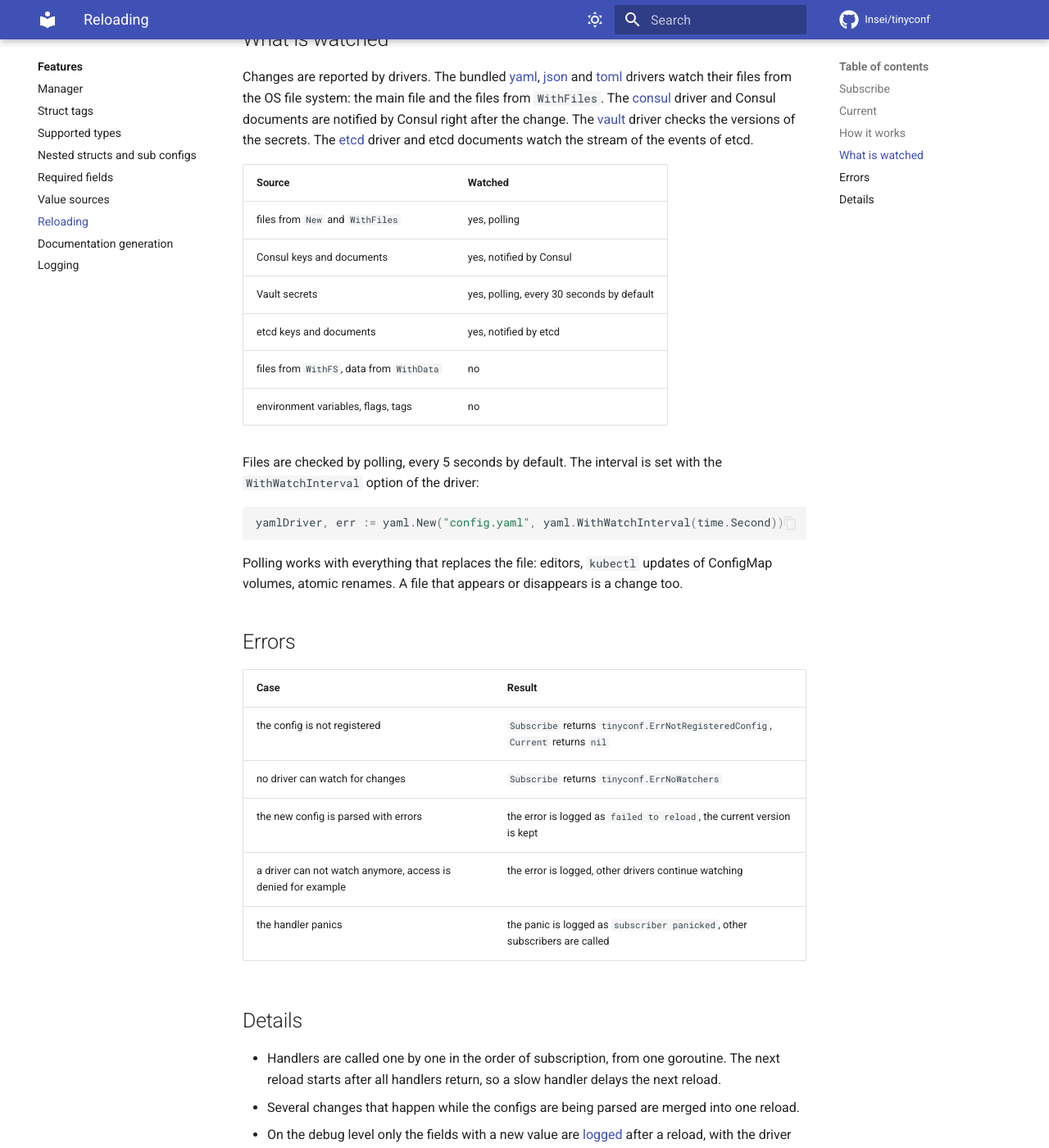
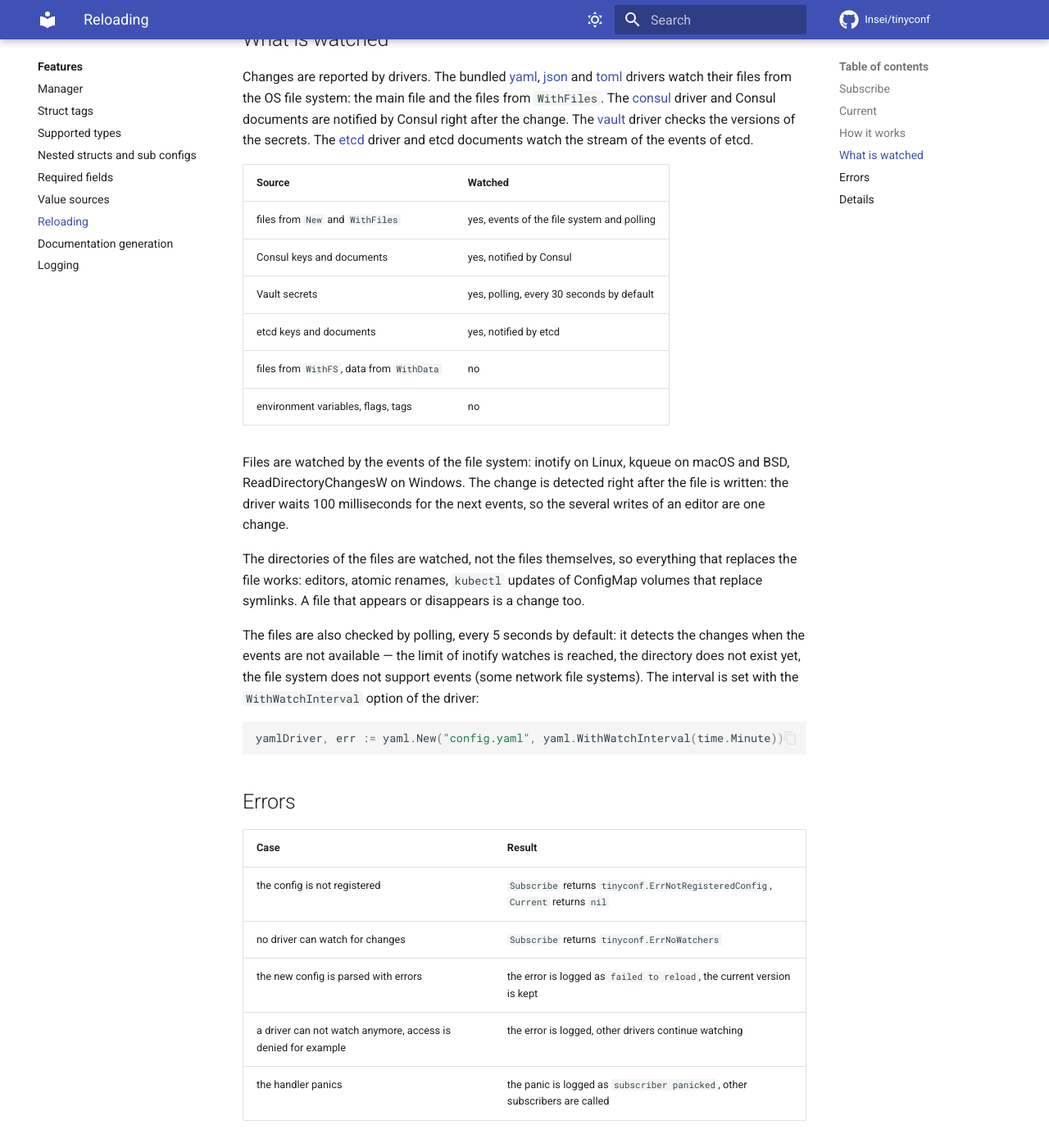
Before and after one commit to Insei/tinyconf, an MkDocs documentation site: the page built from docs/features/reloading.md, in a window 1280 px wide and 1400 px high, scrolled down 1870 px. Shown: the whole window at 82% size. Built offline with MkDocs 1.6.1 and Material for MkDocs 9.7.7, drawn with Linux system fonts in a browser that asks for light colours; comment, search, counter and statistics services are not loaded.

Commit message:
docs: describe watching of the files by the events of the file system
Signed-off-by: Dmitriy Aleksandrov <goodmobiledevices@gmail.com>

````diff
--- a/docs/features/reloading.md
+++ b/docs/features/reloading.md
@@ -60,20 +60,22 @@ Changes are reported by drivers. The bundled [yaml](../drivers/yaml.md), [json](
 
 | Source | Watched |
 |---|---|
-| files from `New` and `WithFiles` | yes, polling |
+| files from `New` and `WithFiles` | yes, events of the file system and polling |
 | Consul keys and documents | yes, notified by Consul |
 | Vault secrets | yes, polling, every 30 seconds by default |
 | etcd keys and documents | yes, notified by etcd |
 | files from `WithFS`, data from `WithData` | no |
 | environment variables, flags, tags | no |
 
-Files are checked by polling, every 5 seconds by default. The interval is set with the `WithWatchInterval` option of the driver:
+Files are watched by the events of the file system: inotify on Linux, kqueue on macOS and BSD, ReadDirectoryChangesW on Windows. The change is detected right after the file is written: the driver waits 100 milliseconds for the next events, so the several writes of an editor are one change.
+
+The directories of the files are watched, not the files themselves, so everything that replaces the file works: editors, atomic renames, `kubectl` updates of ConfigMap volumes that replace symlinks. A file that appears or disappears is a change too.
+
+The files are also checked by polling, every 5 seconds by default: it detects the changes when the events are not available — the limit of inotify watches is reached, the directory does not exist yet, the file system does not support events (some network file systems). The interval is set with the `WithWatchInterval` option of the driver:
 
 ```go
-yamlDriver, err := yaml.New("config.yaml", yaml.WithWatchInterval(time.Second))
+yamlDriver, err := yaml.New("config.yaml", yaml.WithWatchInterval(time.Minute))
 ```
-
-Polling works with everything that replaces the file: editors, `kubectl` updates of ConfigMap volumes, atomic renames. A file that appears or disappears is a change too.
 
 ## Errors
 
````
Also changed, not shown: Readme.md (+1 -1 lines), docs/drivers/json.md (+1 -1 lines), docs/drivers/toml.md (+1 -1 lines), docs/drivers/yaml.md (+1 -1 lines).
